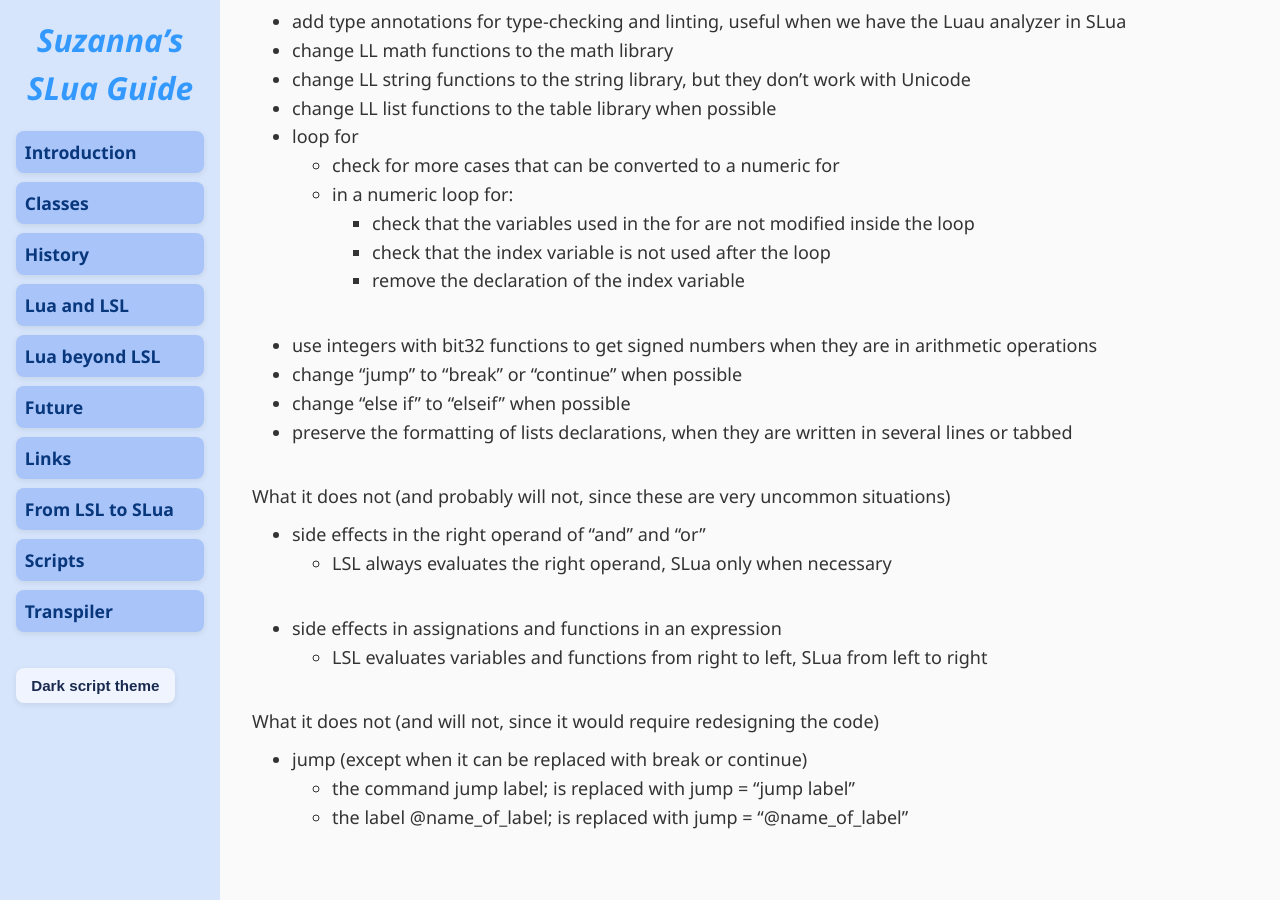
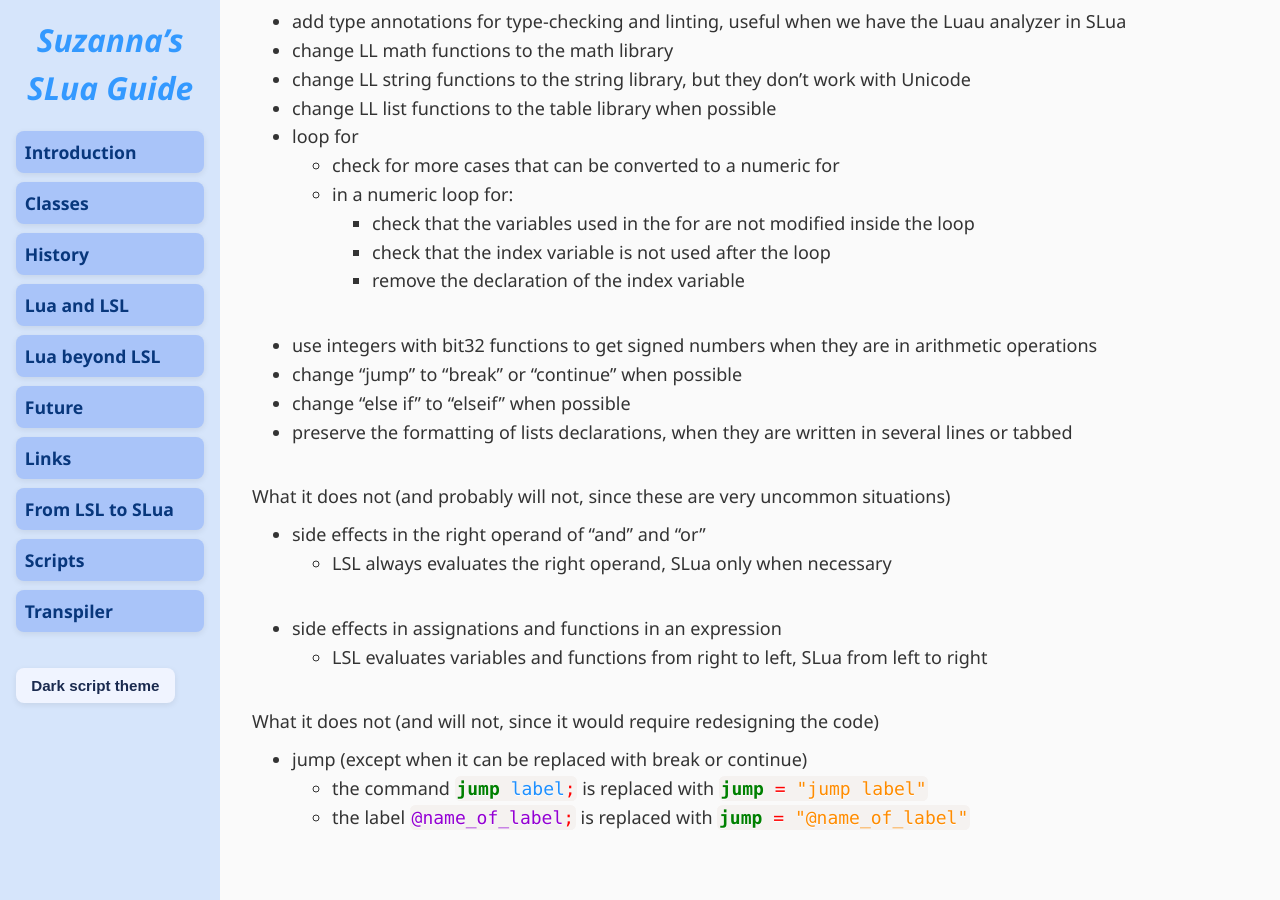
Before and after one commit to Suzanna-Linn/slua, a Jekyll site: the page built from docs/transpiler.md, in a window 1280 px wide and 900 px high, scrolled down 2673 px. Built offline with Jekyll 4.4.1, drawn with Linux system fonts in a browser that asks for light colours; nearby versions of some CDN libraries; our own code applies the rules of GitHub Pages for plain Markdown files; comment, search, counter and statistics services are not loaded.

Commit message:
Update transpiler.md

```diff
--- a/docs/transpiler.md
+++ b/docs/transpiler.md
@@ -96,8 +96,8 @@
 
 What it does not (and will not, since it would require redesigning the code)
 - jump (except when it can be replaced with break or continue)
-  - the command   jump label;  is replaced with   jump = "jump label"
-  - the label   @name_of_label;   is replaced with   jump = "@name_of_label"
+  - the command <code class="language-lsl">jump label;</code> is replaced with <code class="language-lsl">jump = "jump label"</code>
+  - the label <code class="language-lsl">@name_of_label;</code> is replaced with <code class="language-lsl">jump = "@name_of_label"</code>
 
 <script>
 document.getElementById('transpiler-form').addEventListener('submit', function(e) {
```
